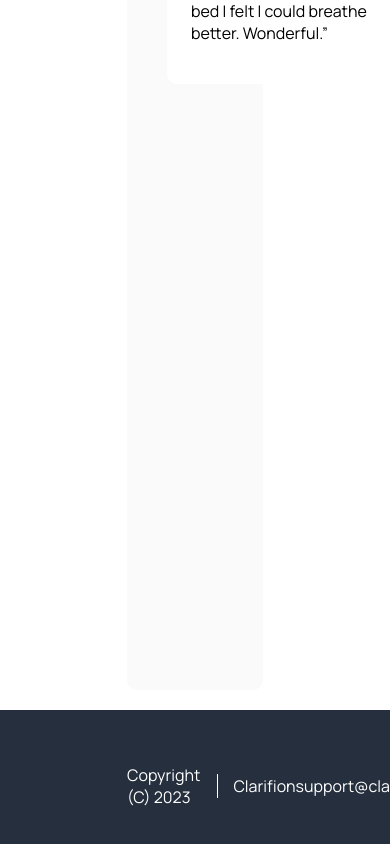
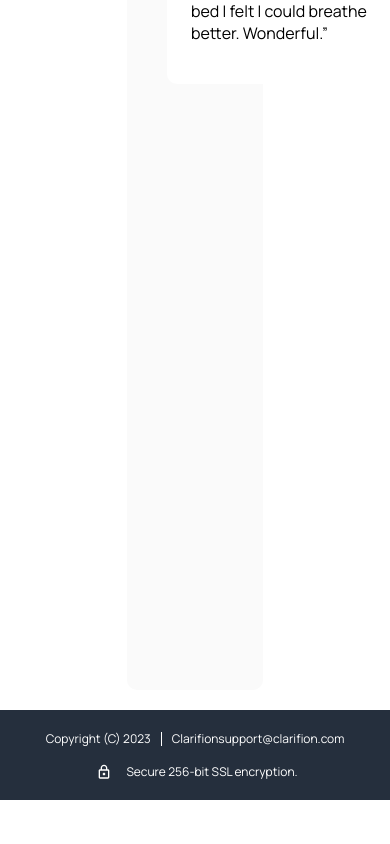
Before and after one commit to mFaYizp/upsell-page, a React (Create React App) app: page / in a window 390 px wide. Shown: the part 1289-2133 px from the top of the page. After the commit the page ends 2089 px from the top, so only its background shows below. Built offline with nearby package versions, Linux system fonts and the light colour scheme.

Commit message:
footer responsived

```diff
--- a/src/components/footer/footer.css
+++ b/src/components/footer/footer.css
@@ -47,3 +47,33 @@
   font-size: 16px;
   font-weight: 400;
 }
+
+
+@media (max-width: 768px) {
+  .footer-container {
+    justify-content: center;
+    padding: 20px;
+    flex-direction: column;
+    gap: 16px;
+  }
+
+  .footer-left {
+    gap: 10px;
+  }
+
+  .footer-left span{
+    font-size: 12px;
+  }
+
+  .footer-left hr{
+    height: 14px;
+  }
+
+  .footer-right {
+    gap: 0;
+  }
+
+  .footer-right span{
+    font-size: 12px;
+  }
+}
```
